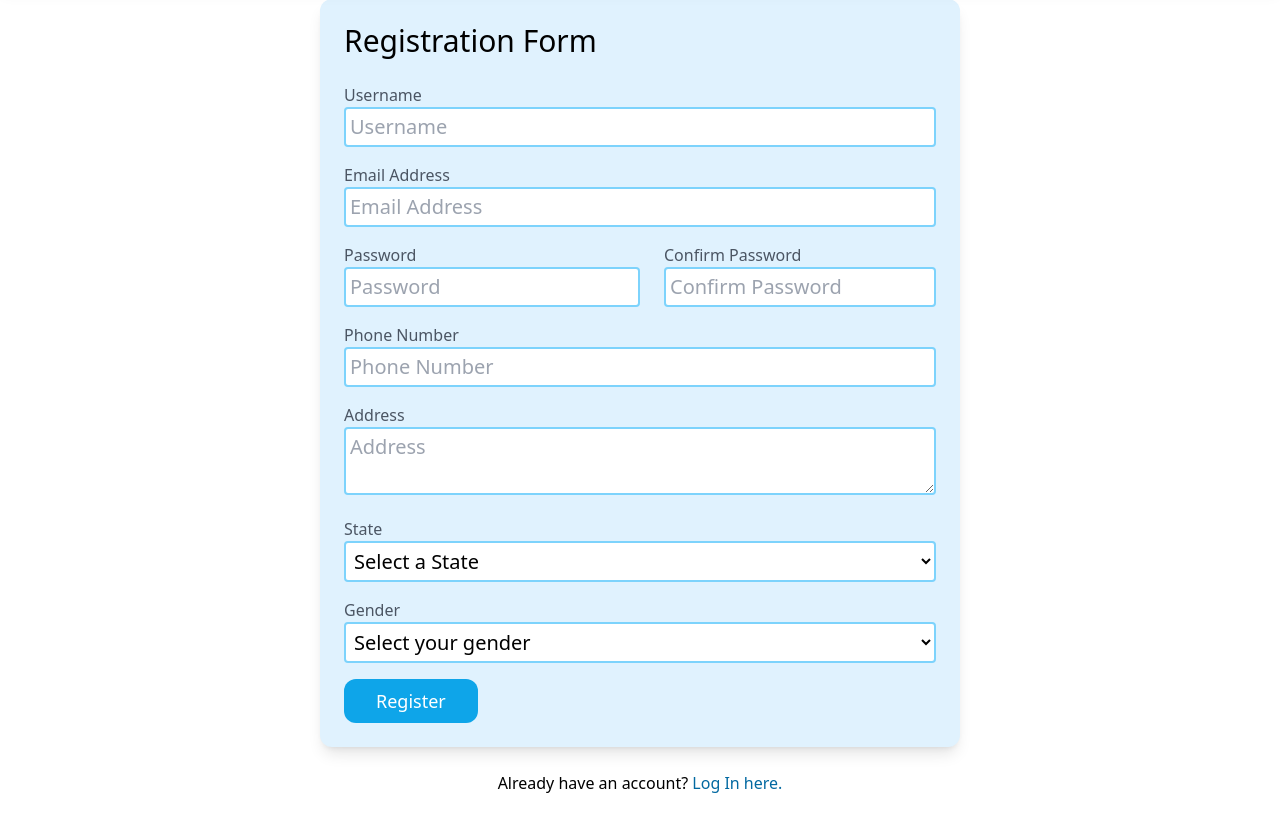
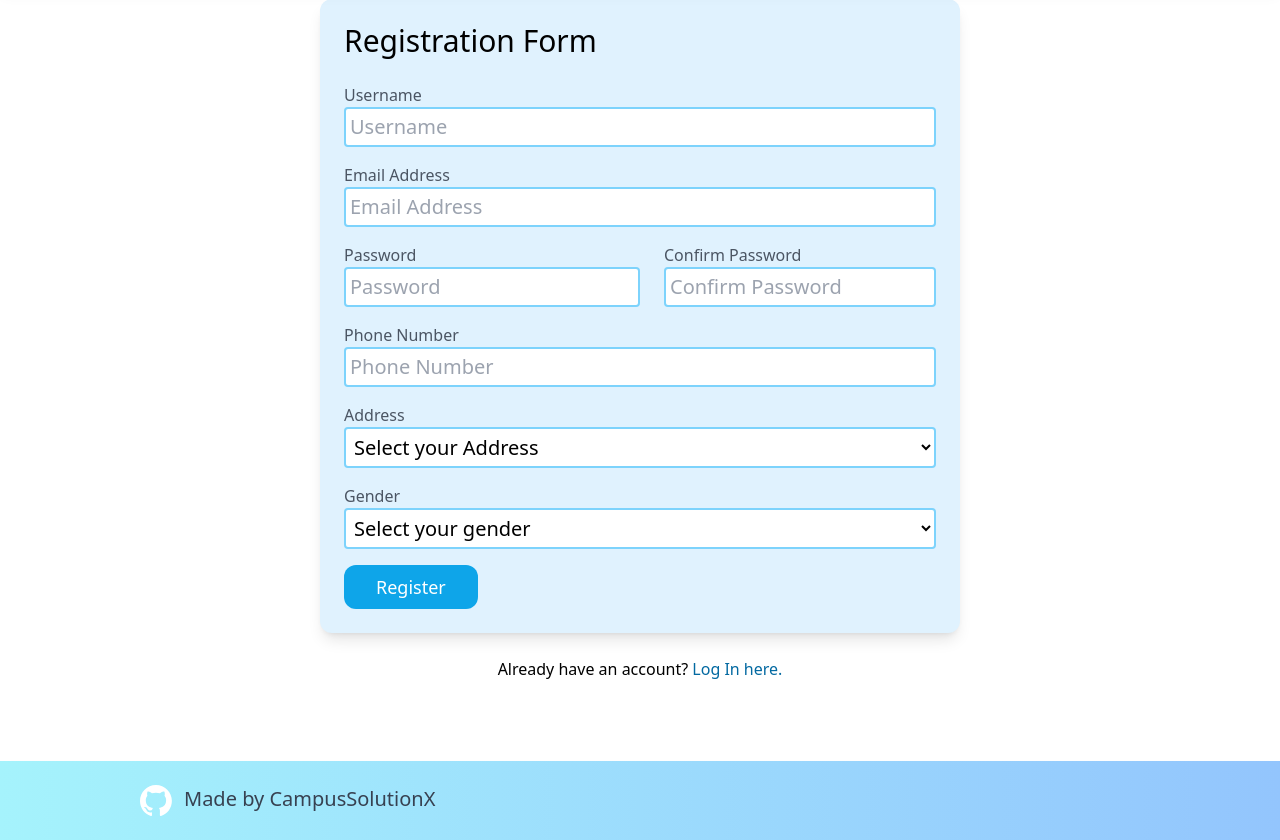
Before and after one commit to BhriguSoni/Hackathon, a Django app: page /register in a window 1280 px wide. Shown: the part 97-937 px from the top of the page. Run offline with Django 4.2, Linux system fonts and the light colour scheme; some libraries are stand-ins or nearby versions.

Commit message:
Update register.html

```diff
--- a/app/templates/app/register.html
+++ b/app/templates/app/register.html
@@ -35,10 +35,14 @@
         <input class="p-1 border-2 border-sky-300 text-xl mb-4 rounded w-full" required type="number"
             name="phone_number" placeholder="Phone Number"><br>
         <label class="text-gray-600" for="address">Address</label><br>
-        <textarea class="p-1 border-2 border-sky-300 text-xl mb-4 rounded w-full" required type="text" name="address"
-            placeholder="Address"></textarea><br>
-        <label class="text-gray-600" for="state">State</label><br>
-        <select name="state" class="p-1 border-2 border-sky-300 text-xl mb-4 rounded w-full bg-white">
+        <select name="address" class="p-1 border-2 border-sky-300 text-xl mb-4 rounded w-full bg-white">
+            <option value="" disabled selected>Select your Address</option>
+            <option value="Localite">Localite</option>
+            <option value="Hostel">Hostel</option>
+            <!-- <option value="transgender">Transgender</option> -->
+        </select>
+        <!-- <label class="text-gray-600" for="state">State</label><br> -->
+        <!-- <select name="state" class="p-1 border-2 border-sky-300 text-xl mb-4 rounded w-full bg-white">
             <option value="" disabled selected>Select a State</option>
             <option value="Andhra Pradesh">Andhra Pradesh</option>
             <option value="Arunachal Pradesh">Arunachal Pradesh</option>
@@ -68,7 +72,7 @@
             <option value="Uttar Pradesh">Uttar Pradesh</option>
             <option value="Uttarakhand">Uttarakhand</option>
             <option value="West Bengal">West Bengal</option>
-        </select>
+        </select> -->
         <label class="text-gray-600" for="gender">Gender</label><br>
         <select name="gender" class="p-1 border-2 border-sky-300 text-xl mb-4 rounded w-full bg-white">
             <option value="" disabled selected>Select your gender</option>
```
